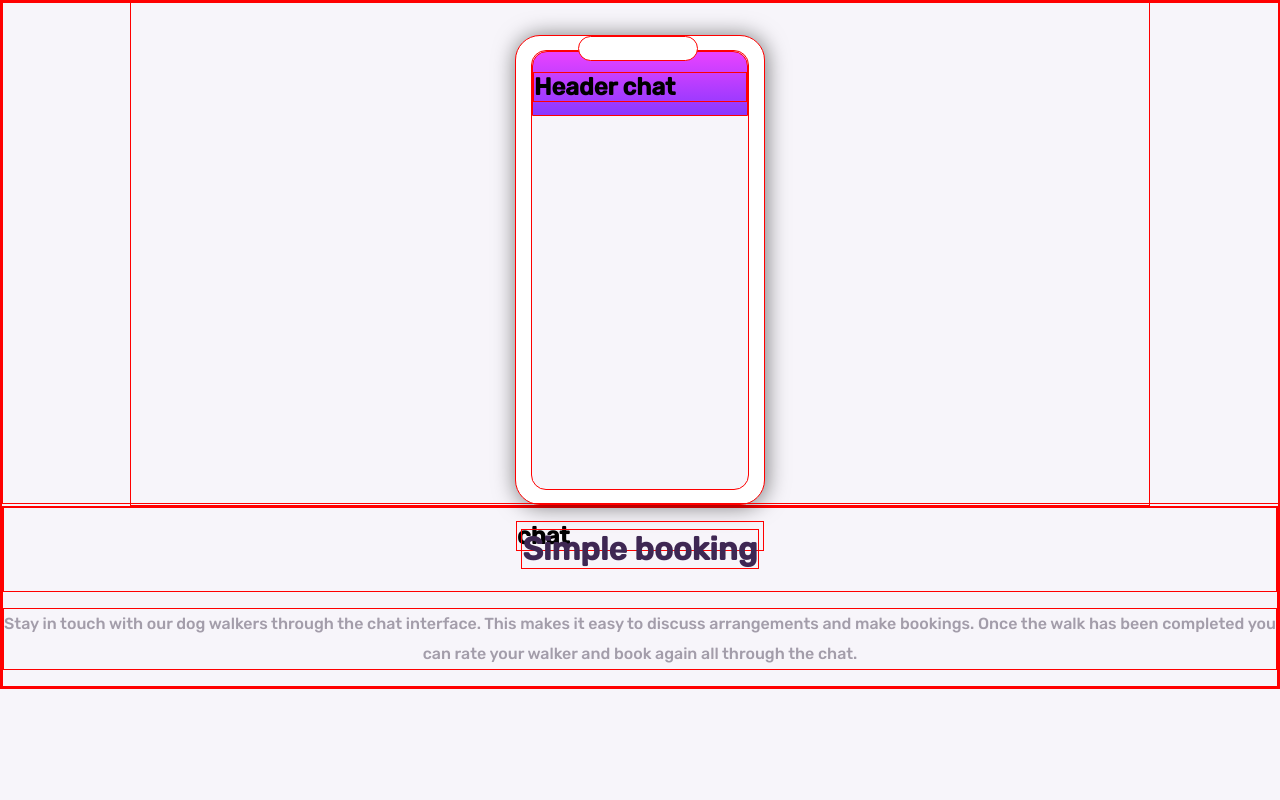
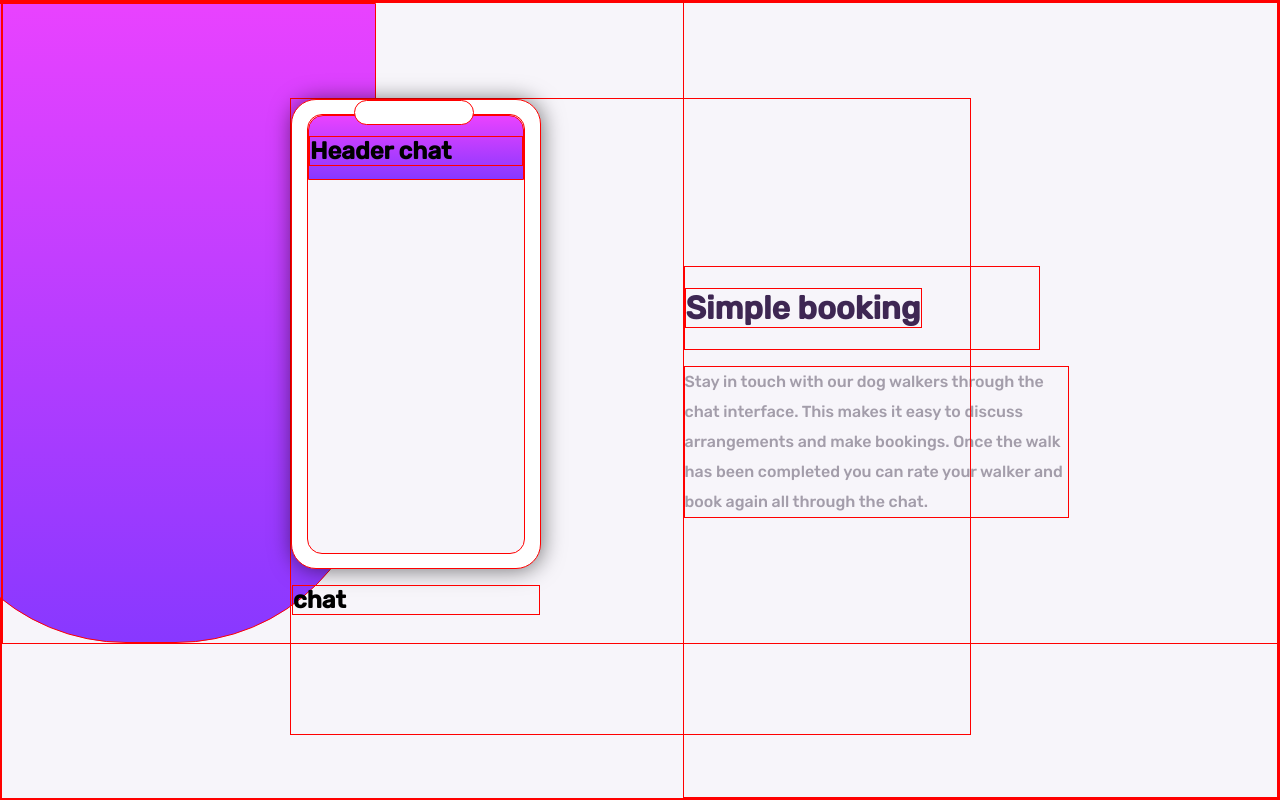
Before and after one commit to Nenriquev/Clase24-03, a plain HTML site: page chat-app-css-illustration-master/index.html in a window 1280 px wide. Drawn offline with Linux system fonts and the light colour scheme.

Commit message:
desktop media query

```diff
--- a/chat-app-css-illustration-master/index.css
+++ b/chat-app-css-illustration-master/index.css
@@ -7,11 +7,18 @@
     box-sizing: border-box;
     border: 1px red solid;
 }
+html{
+    height: 100%;
+}
 
 body{
     background-color: #f7f5fa;
     margin: 0;
     font-family: 'Rubik';
+    display: flex;
+    flex-direction: column;
+    justify-content: space-between;
+    height: 100%;
 }
 
 .content{
@@ -94,7 +101,59 @@ h1{
 }
 
 
+.attribution { font-size: 11px; text-align: center; }
+.attribution a { color: hsl(228, 45%, 44%); }
 
 
-.attribution { font-size: 11px; text-align: center; }
-.attribution a { color: hsl(228, 45%, 44%); }
+
+
+@media (min-width: 1024px) {
+
+
+body{
+    flex-direction: row;
+}
+
+.content{
+    justify-content: right;
+    height: 80%;
+}
+
+.paraph{
+    display: flex;
+    flex-direction: column;
+    justify-content: center;
+    width: 70%;
+}
+
+.main__paraph{
+    width: 65%;
+    text-align: left;
+}
+
+.main__title{
+    width: 60%;
+    justify-content: flex-start;
+}
+
+.content{
+    margin: 0 auto;
+    position: relative;
+    top: 6rem;
+    left: 18rem;
+    display: block;
+}
+
+.violet__item{
+    position: relative;
+    z-index: -1;
+    right:6%;
+    width: 450px;
+    height: 40rem;
+    background: linear-gradient(180deg, rgba(233,66,255,1) 0%, rgba(136,56,255,1) 100%);
+    border-bottom-right-radius: 200px;
+    border-bottom-left-radius: 200px;
+}
+
+
+}
--- a/chat-app-css-illustration-master/index.html
+++ b/chat-app-css-illustration-master/index.html
@@ -28,7 +28,7 @@
     </div>
   </div>
 
-  <div>
+  <div class="paraph">
     <div class="main__title">
       <h1>Simple booking</h1>
     </div>
```
